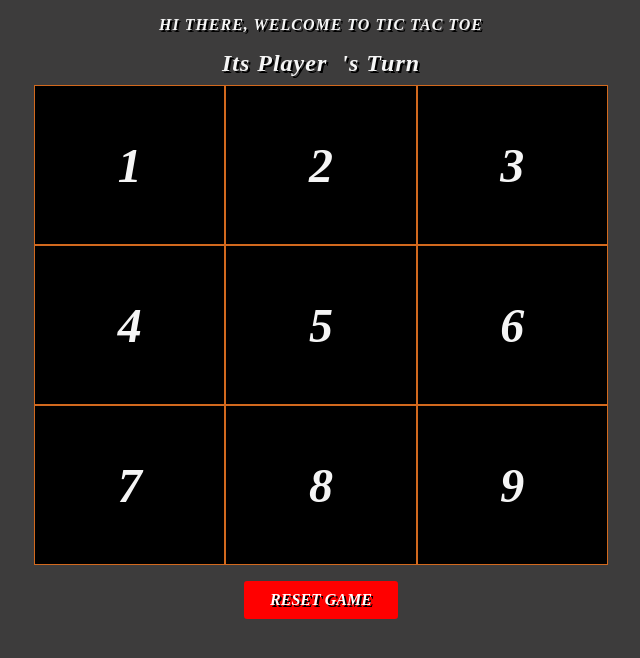
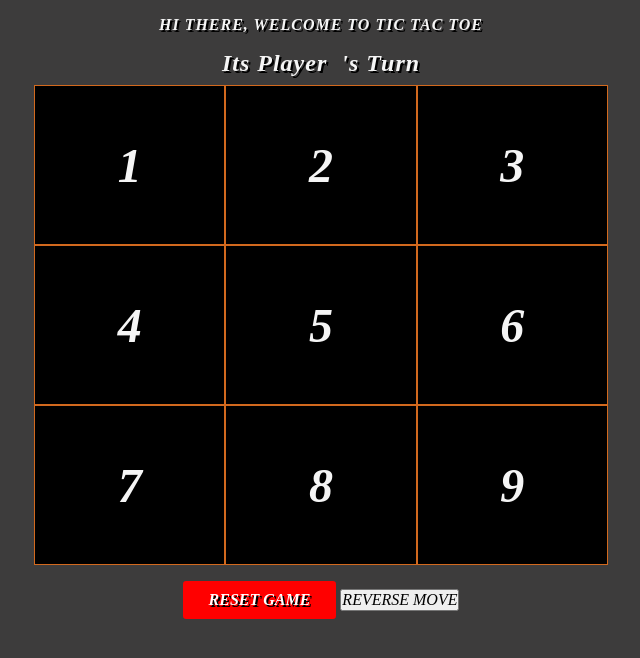
Before and after one commit to tongoonamujera/Js-Tic-Tac-Toe, a plain HTML site: page index.html in a window 1280 px wide. Shown: the whole page, without its empty margins (319-959 px from the left). Drawn offline with Linux system fonts and the light colour scheme.

Commit message:
Update index.html
Add button to reverse moves

```diff
--- a/index.html
+++ b/index.html
@@ -42,6 +42,7 @@
     <div class="game-results"></div>
     <div class="game-control">
       <button class='reset'>RESET GAME</button>
+      <button class='reset-move'>REVERSE MOVE</button>
     </div>
   </main>
 </body>
```
